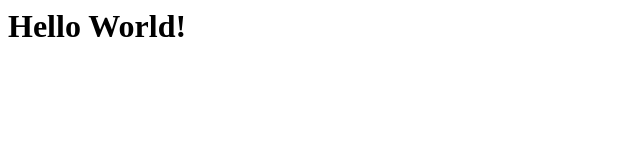
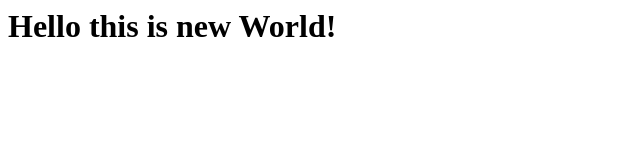
Before and after one commit to Aryobhaskaraputra/nginx-repo, a plain HTML site: page index.html in a window 1280 px wide. Shown: the whole page, without its empty margins (0-640 px from the left). Drawn offline with Linux system fonts and the light colour scheme.

Commit message:
update new world

```diff
--- a/index.html
+++ b/index.html
@@ -1 +1 @@
-<h1> Hello World! </h1>
+<h1> Hello this is new World! </h1>
```
